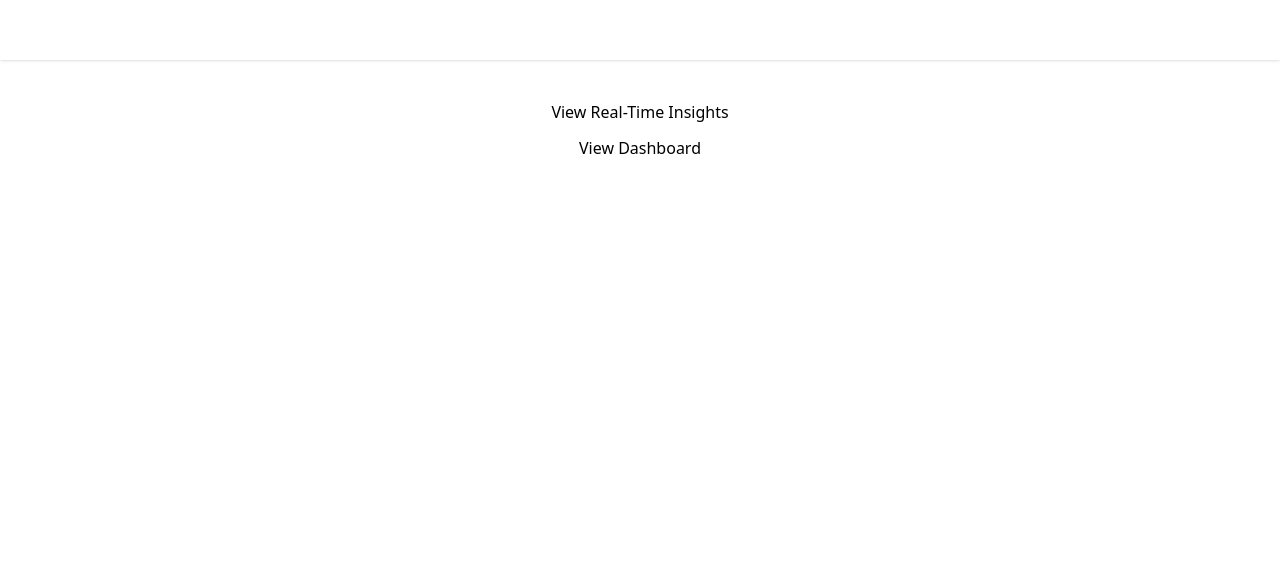
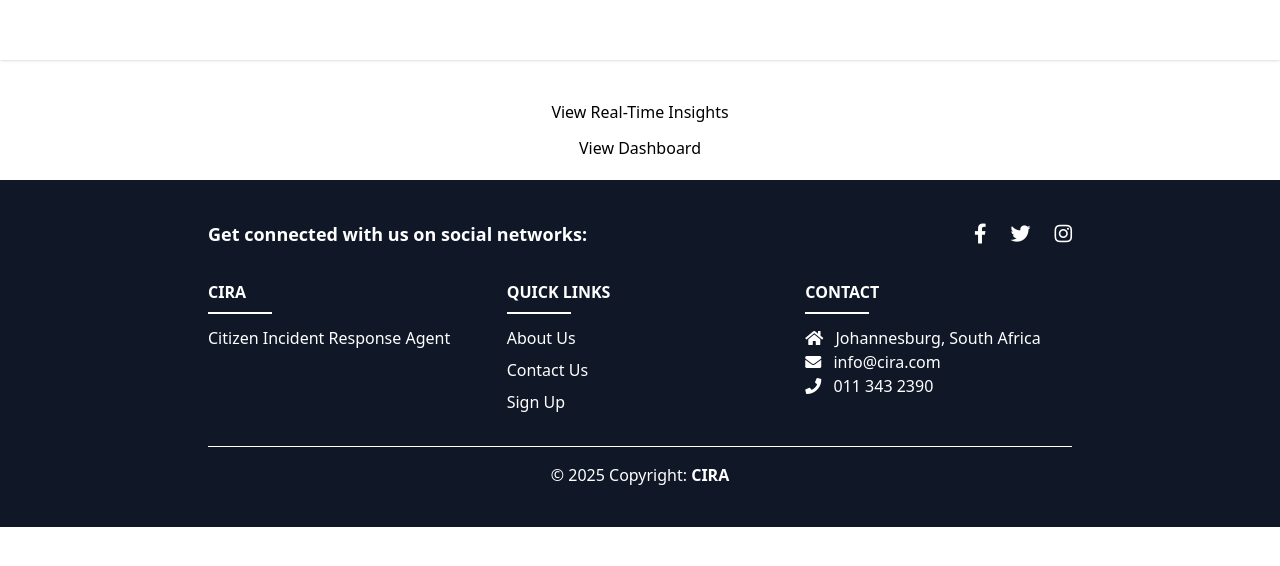
Before and after one commit to ctrlaltelite94/cira, a React (Vite) app in the folder frontend/: page / in a window 1280 px wide. Shown: the part 3376-3942 px from the top of the page. After the commit the page ends 3903 px from the top, so only its background shows below. Built offline with nearby package versions, Linux system fonts and the light colour scheme; no server answers.

Commit message:
fix: refactor Footer component for improved layout and styling using Tailwind CSS

```diff
--- a/frontend/src/components/Footer.jsx
+++ b/frontend/src/components/Footer.jsx
@@ -2,61 +2,64 @@ import React from 'react';
 
 const Footer = () => {
     return (
-        <footer className="bg-dark text-white pt-5 pb-4 mt-auto">
-            <div className="container text-center text-md-start">
+        <div className="w-full py-10 bg-gray-900 text-white">
+            <div className="w-[70%] mx-auto px-4">
                 {/* Top Row */}
-                <div className="row mb-4 align-items-center">
-                    <div className="col-md-6 mb-3 mb-md-0">
-                        <h5 className="fw-bold">Get connected with us on social networks:</h5>
-                    </div>
-                    <div className="col-md-6 text-md-end">
-                        <a href="#!" className="text-white me-4">
+                <div className="flex flex-col md:flex-row justify-between items-center mb-8">
+                    <h5 className="text-lg font-semibold mb-4 md:mb-0">
+                        Get connected with us on social networks:
+                    </h5>
+                    <div className="flex space-x-6">
+                        <a href="#!" className="text-white hover:text-blue-400 text-xl">
                             <i className="fab fa-facebook-f"></i>
                         </a>
-                        <a href="#!" className="text-white me-4">
+                        <a href="#!" className="text-white hover:text-blue-400 text-xl">
                             <i className="fab fa-twitter"></i>
                         </a>
-                        <a href="#!" className="text-white me-4">
+                        <a href="#!" className="text-white hover:text-pink-400 text-xl">
                             <i className="fab fa-instagram"></i>
                         </a>
                     </div>
                 </div>
 
-                {/* Middle Row - Links */}
-                <div className="row">
-                    <div className="col-md-4 mb-4">
-                        <h6 className="text-uppercase fw-bold">CIRA</h6>
-                        <hr className="mb-2 mt-0 d-inline-block mx-auto" style={{ width: '60px', backgroundColor: '#ffffff', height: '2px' }} />
+                {/* Middle Row */}
+                <div className="grid grid-cols-1 md:grid-cols-3 gap-8 text-center md:text-left">
+                    {/* Column 1 */}
+                    <div>
+                        <h6 className="uppercase font-bold">CIRA</h6>
+                        <div className="w-16 h-0.5 bg-white my-2 mx-auto md:mx-0"></div>
                         <p className="mt-3">Citizen Incident Response Agent</p>
                     </div>
 
-                    <div className="col-md-4 mb-4">
-                        <h6 className="text-uppercase fw-bold">Quick Links</h6>
-                        <hr className="mb-2 mt-0 d-inline-block mx-auto" style={{ width: '60px', backgroundColor: '#ffffff', height: '2px' }} />
-                        <ul className="list-unstyled mt-3">
-                            <li><a href="#!" className="text-white text-decoration-none">About Us</a></li>
-                            <li><a href="#!" className="text-white text-decoration-none">Contact Us</a></li>
-                            <li><a href="#!" className="text-white text-decoration-none">Sign Up</a></li>
+                    {/* Column 2 */}
+                    <div>
+                        <h6 className="uppercase font-bold">Quick Links</h6>
+                        <div className="w-16 h-0.5 bg-white my-2 mx-auto md:mx-0"></div>
+                        <ul className="mt-3 space-y-2">
+                            <li><a href="#!" className="hover:underline">About Us</a></li>
+                            <li><a href="#!" className="hover:underline">Contact Us</a></li>
+                            <li><a href="#!" className="hover:underline">Sign Up</a></li>
                         </ul>
                     </div>
 
-                    <div className="col-md-4 mb-4">
-                        <h6 className="text-uppercase fw-bold">Contact</h6>
-                        <hr className="mb-2 mt-0 d-inline-block mx-auto" style={{ width: '60px', backgroundColor: '#ffffff', height: '2px' }} />
-                        <p className="mt-3"><i className="fas fa-home me-2"></i> Johannesburg, South Africa</p>
-                        <p><i className="fas fa-envelope me-2"></i> info@cira.com</p>
-                        <p><i className="fas fa-phone me-2"></i> 011 343 2390</p>
+                    {/* Column 3 */}
+                    <div>
+                        <h6 className="uppercase font-bold">Contact</h6>
+                        <div className="w-16 h-0.5 bg-white my-2 mx-auto md:mx-0"></div>
+                        <p className="mt-3"><i className="fas fa-home mr-2"></i> Johannesburg, South Africa</p>
+                        <p><i className="fas fa-envelope mr-2"></i> info@cira.com</p>
+                        <p><i className="fas fa-phone mr-2"></i> 011 343 2390</p>
                     </div>
                 </div>
 
                 {/* Bottom Row */}
-                <div className="text-center pt-3 border-top border-light">
+                <div className="border-t border-white mt-8 pt-4 text-center">
                     <p className="mb-0">
-                        © 2025 Copyright: <a href="#!" className="text-white fw-bold text-decoration-none">CIRA</a>
+                        © 2025 Copyright: <a href="#!" className="font-bold hover:underline">CIRA</a>
                     </p>
                 </div>
             </div>
-        </footer>
+        </div>
     );
 };
 
```
